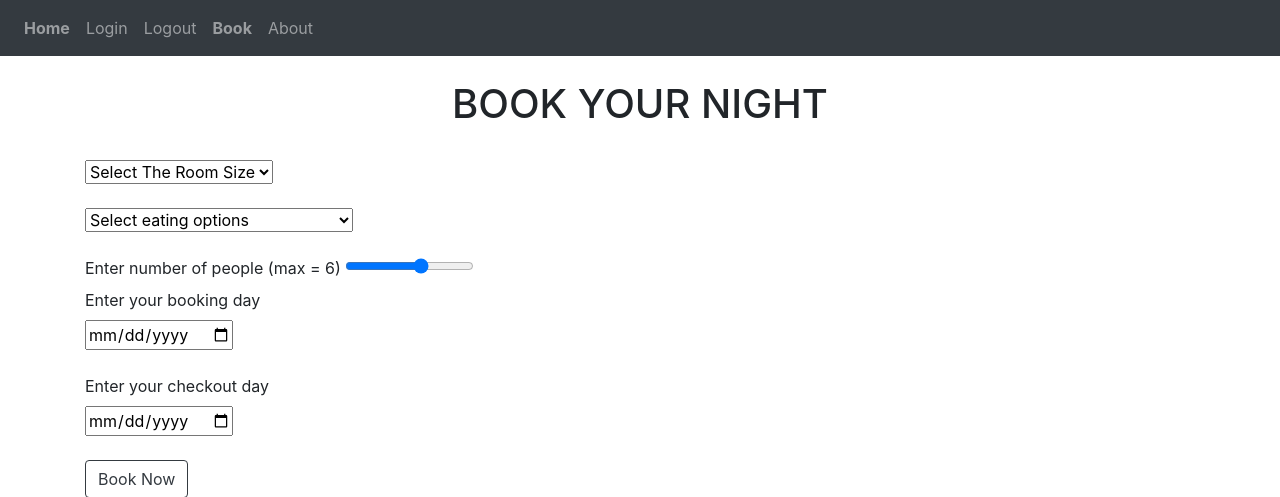
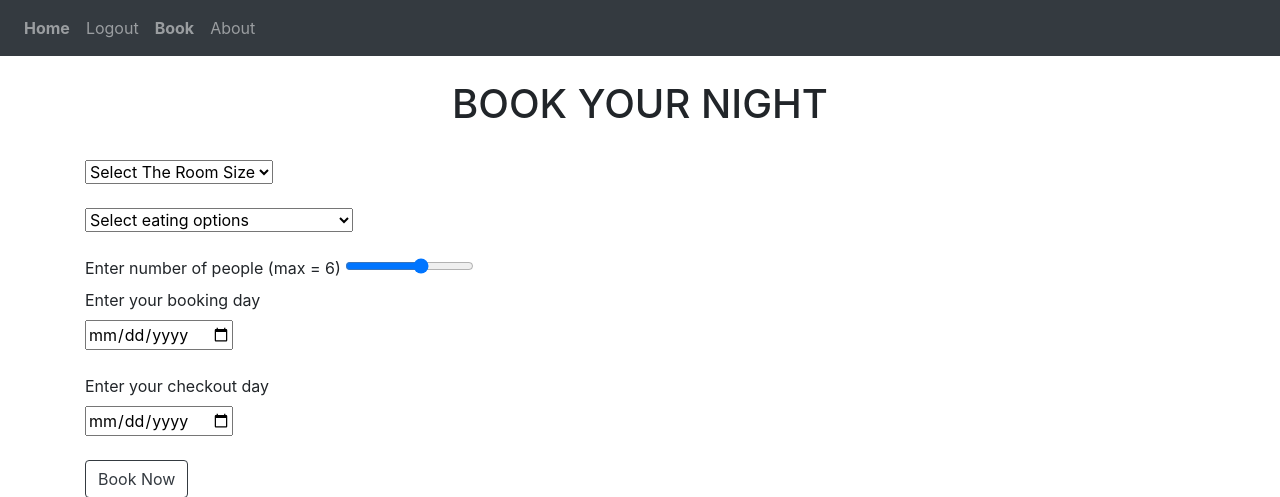
Before and after one commit to Charbelghanime/EECE-351, a Flask app: page /book in a window 1280 px wide. Shown: the top 497 px of the page. Run offline with Flask 2, Linux system fonts and the light colour scheme; the visitor is signed in with stand-in values (Sample User, id 1); some libraries are stand-ins or nearby versions.

Commit message:
Update base.html

```diff
--- a/EECE351P/website/templates/base.html
+++ b/EECE351P/website/templates/base.html
@@ -29,12 +29,12 @@
 			<div class="collapse navbar-collapse" id="navbar">
 				<div class="navbar-nav">
 					<a class="nav-item nav-link" id="home" href="/"><strong>Home</strong></a>
-					<a class="nav-item nav-link" id="login" href="/login">Login</a>
 					{% if user.is_authenticated %}
 					<a class="nav-item nav-link" id="logout" href="/logout">Logout</a>
 					<a class="nav-item nav-link" id="Book" href="/book"><strong>Book</strong></a>
 					<a class="nav-item nav-link" id="About" href="/About">About</a>
 					{%else%}
+					<a class="nav-item nav-link" id="login" href="/login">Login</a>
 					<a class="nav-item nav-link" id="signUp" href="/sign-up">Sign-up</a>
 					{% endif %}
 				</div>
```
